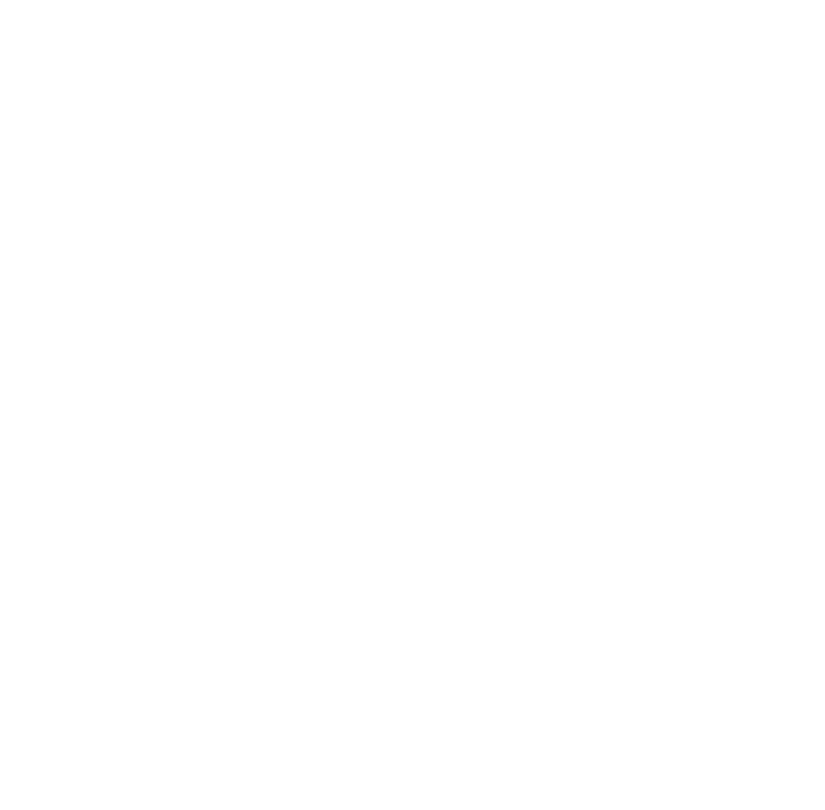
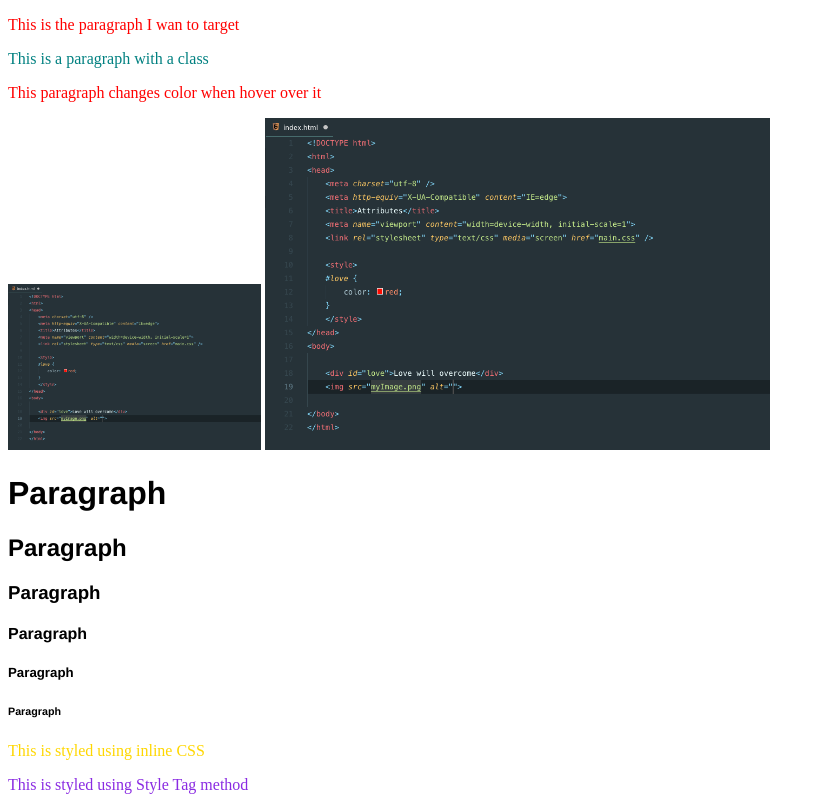
Before and after one commit to salgado/UWebDevCourse, a plain HTML site: page CSS Section/Selectors/index.html in a window 1280 px wide. Shown: the whole page, without its empty margins (0-825 px from the left). Drawn offline with Linux system fonts and the light colour scheme.

Commit message:
Selectors

```diff
--- a/CSS Section/Selectors/index.html
+++ b/CSS Section/Selectors/index.html
@@ -1,5 +1,6 @@
 <!DOCTYPE html>
 <html>
+
 <head>
     <meta charset="utf-8" />
     <meta http-equiv="X-UA-Compatible" content="IE=edge">
@@ -7,7 +8,72 @@
     <meta name="viewport" content="width=device-width, initial-scale=1">
     <link rel="stylesheet" type="text/css" media="screen" href="main.css" />
 </head>
+
 <body>
 
+    <!-- Classes -->
+
+    <p>This is the paragraph I wan to target</p>
+
+    <p class="pClass">This is a paragraph with a class</p>
+
+    <p class="pseudoClass">This paragraph changes color when hover over it</p>
+
+    <!-- Attributes Selectors -->
+
+    <!-- Attribute selectors are a special kind of selector that will match elements based on their attributes and attribute values.
+        Their generic syntax consists of square brackets ([]) containing an attribute name followed by an optional condition to match against the value of the attribute. -->
+
+    <!-- Presence and value attribute selectors and
+     Substring value attribute selectors. -->
+    <!-- Example:
+    img[alt="yes"] {
+    width: 20%;
+}
+
+img[alt="no"] {
+    width: 40%;
+} -->
+    <img src="myImage.png" alt="yes">
+    <img src="myImage.png" alt="no">
+
+    <!-- Multiple Selectors -->
+    <!-- h1,
+h2,
+h3,
+h4,
+h5,
+h6 {
+  font-family: "Helvetica", "Arial", sans-serif;
+} -->
+
+    <h1>Paragraph</h1>
+    <h2>Paragraph</h2>
+    <h3>Paragraph</h3>
+    <h4>Paragraph</h4>
+    <h5>Paragraph</h5>
+    <h6>Paragraph</h6>
+
+    <!-- Linking CSS: 3 methods - Inline, Style tag, External (best) -->
+
+    <!-- Inline -->
+
+    <p style="color: gold">This is styled using inline CSS</p>
+
+    <!-- Style Tag -->
+
+    <style>
+    .styleTagMethod {
+        color: blueviolet
+    }
+    </style>
+
+    <p class="styleTagMethod">This is styled using Style Tag method</p>
+
+    <!-- External - Best Method and used here -->
+
+    <!-- <link rel="stylesheet" type="text/css" media="screen" href="main.css" /> -->
+
 </body>
+
 </html>
--- a/CSS Section/Selectors/main.css
+++ b/CSS Section/Selectors/main.css
@@ -0,0 +1,28 @@
+p {
+    color: red;
+}
+
+.pClass {
+    color: teal;
+}
+
+.pseudoClass:hover {
+    color: green;
+}
+
+img[alt="yes"] {
+    width: 20%;
+}
+
+img[alt="no"] {
+    width: 40%;
+}
+
+h1,
+h2,
+h3,
+h4,
+h5,
+h6 {
+  font-family: "Helvetica", "Arial", sans-serif;
+}
```
Also changed, not shown: CSS Section/Selectors/myImage.png (added).
